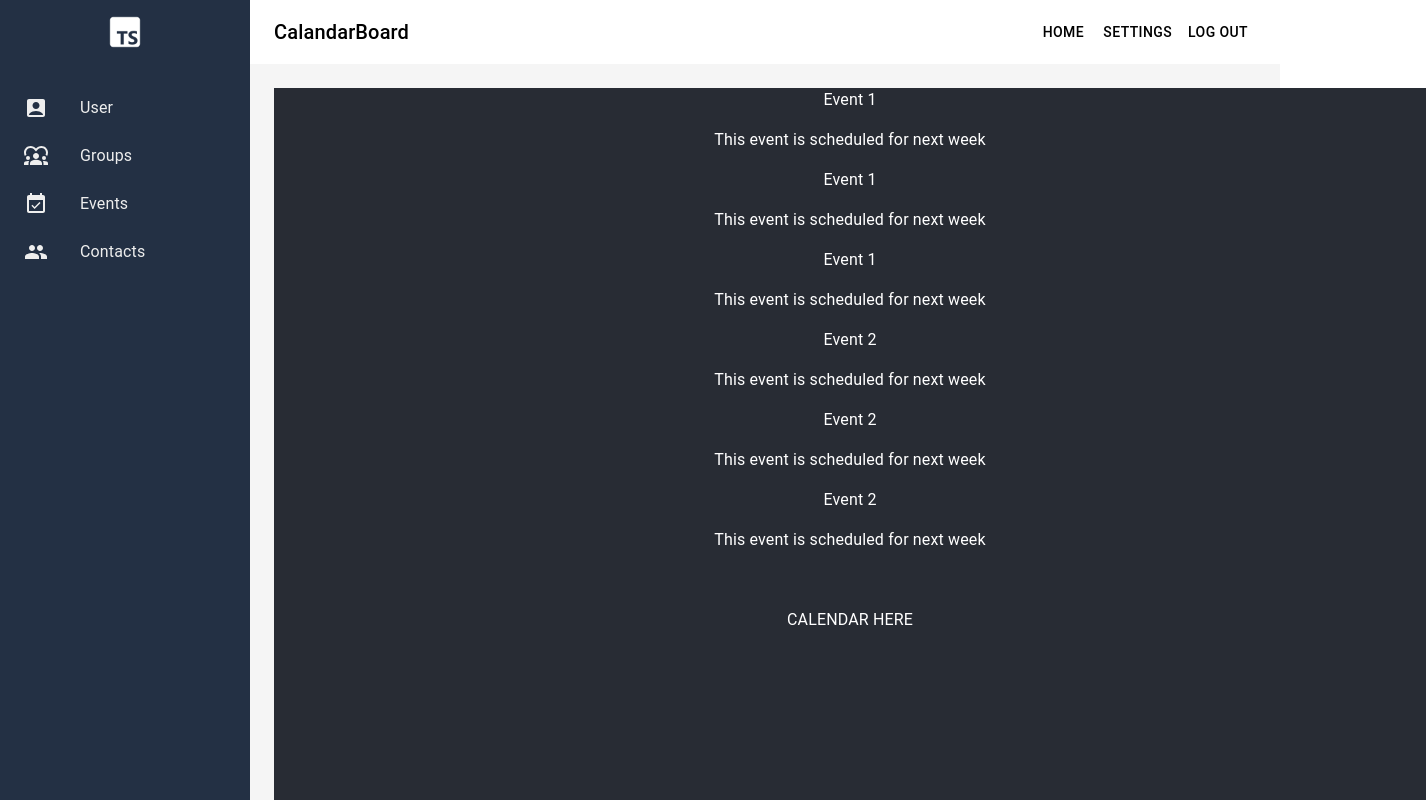
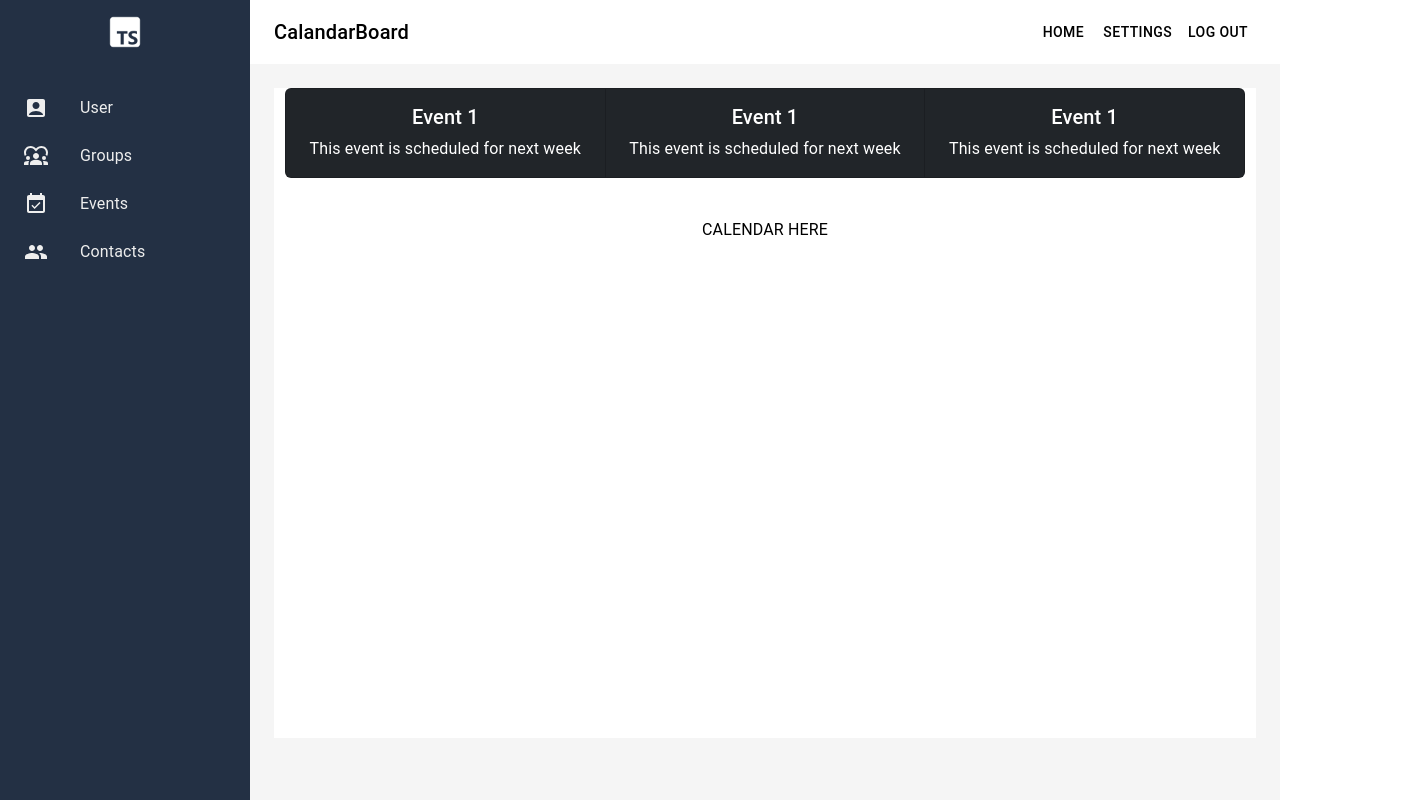
Before and after one commit to Kerrybeth/Senior-Project, a React (Create React App) app: page / in a window 1280 px wide. Shown: the top 800 px of the page, 1426 px wide, since content can reach past the window. Built offline with nearby package versions, Linux system fonts and the light colour scheme.

Commit message:
Fixed imports and formatting changes

```diff
--- a/package.json
+++ b/package.json
@@ -15,6 +15,7 @@
     "@types/node": "^18.11.18",
     "@types/react": "^18.0.27",
     "@types/react-dom": "^18.0.10",
+    "bootstrap": "^5.2.3",
     "react": "^18.2.0",
     "react-bootstrap": "^2.7.0",
     "react-dom": "^18.2.0",
--- a/src/App.css
+++ b/src/App.css
@@ -59,8 +59,9 @@
 }
 
 .carousel {
-  width:90vw;
+  width:75vw;
   height:100%;
+  color:white;
 }
 
 .tabList {
--- a/src/App.js
+++ b/src/App.js
@@ -2,6 +2,8 @@ import { BrowserRouter, Route, Routes } from "react-router-dom";
 
 import MainLayout from "./ui/layout+routes/MainLayout";
 import routes from "./ui/layout+routes/Routes"
+
+import 'bootstrap/dist/css/bootstrap.min.css';
 
 function App() {
 
--- a/src/index.tsx
+++ b/src/index.tsx
@@ -5,6 +5,7 @@ import { Provider } from 'react-redux';
 import App from './App';
 import { store } from './redux/store';
 import reportWebVitals from './reportWebVitals';
+import './App.css';
 
 const root = ReactDOM.createRoot(
   document.getElementById('root') as HTMLElement
--- a/src/ui/home/Home.js
+++ b/src/ui/home/Home.js
@@ -5,7 +5,7 @@ import '../../App.css';
 function Home() {
     return (
     <div className="App">
-        <div id="Home">
+        <div className="pageLight">
             <EventCarousel></EventCarousel>
             <div id="calendar">CALENDAR HERE</div>
         </div>
```
Also changed, not shown: 1 other file (tests, documents, lock files or other folders).
